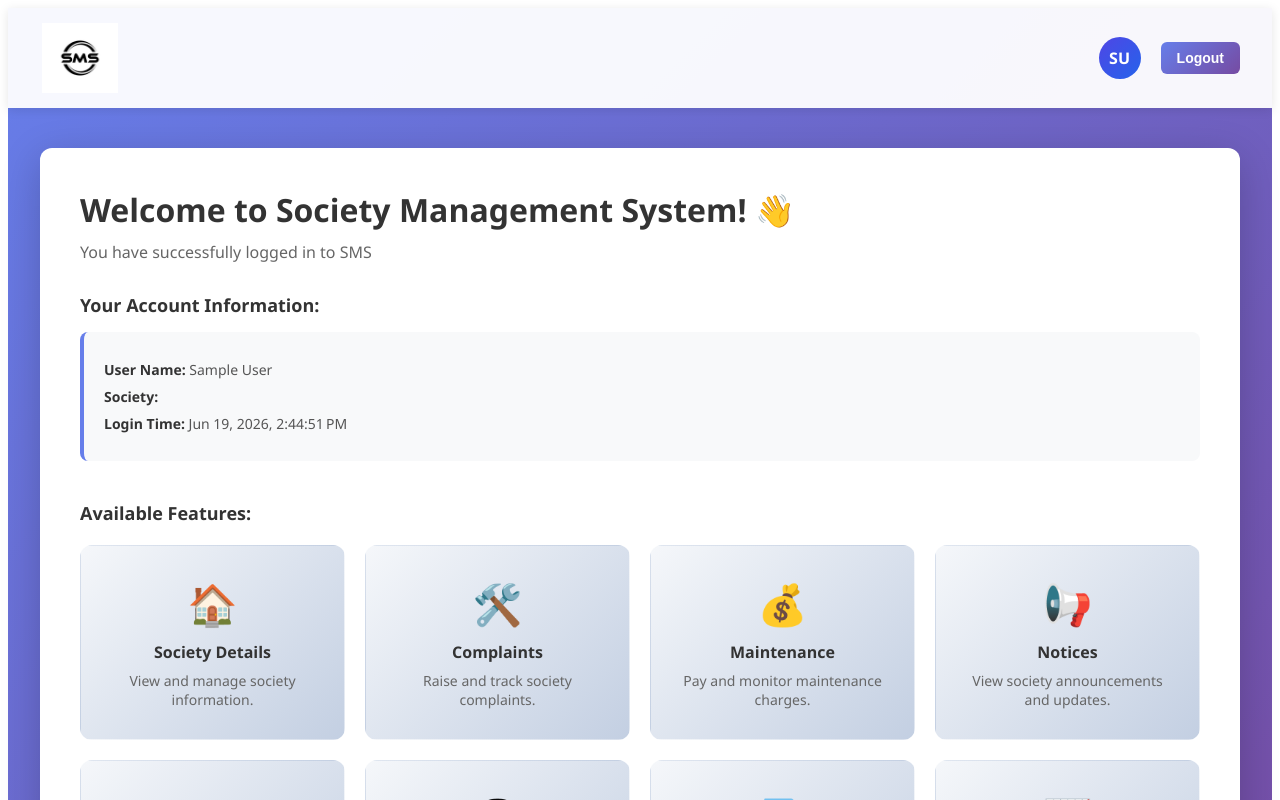
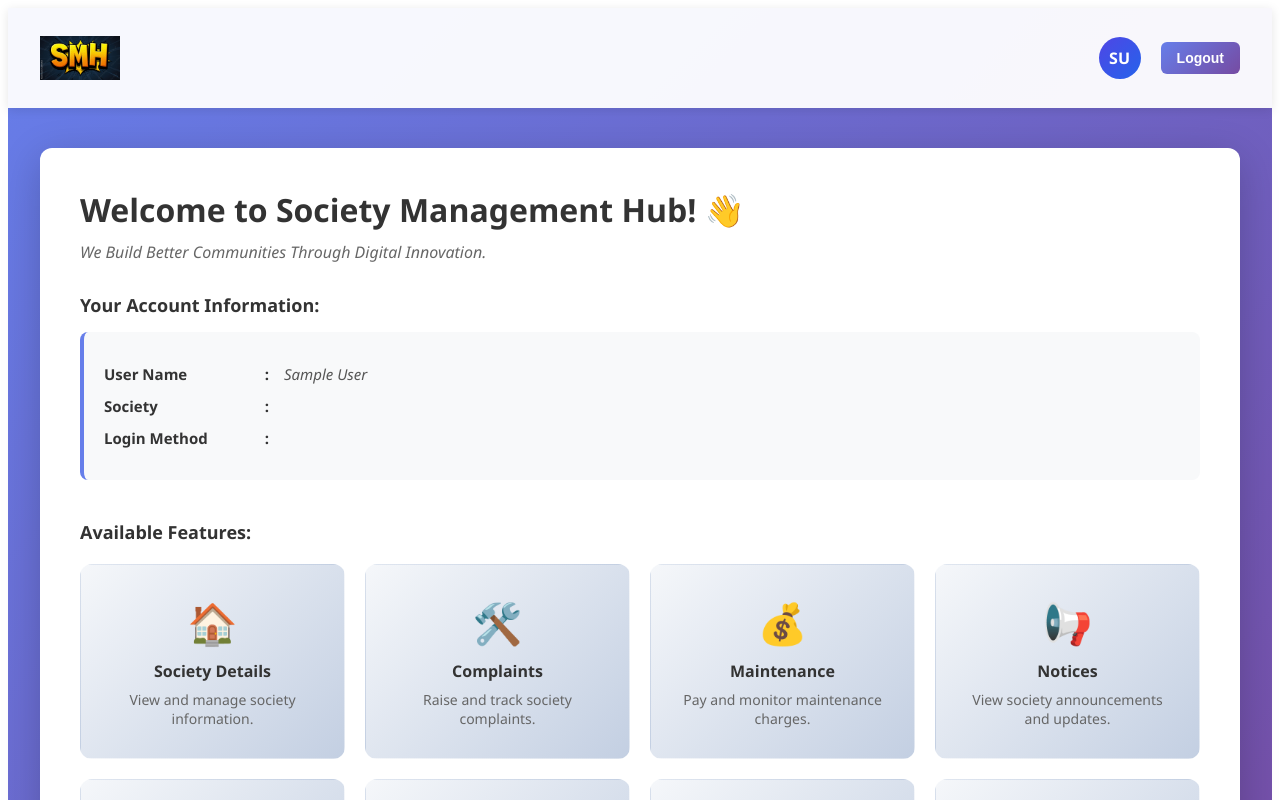
Before and after one commit to saclon-nsp/learningAI, an Angular app: page /home in a window 1280 px wide. Shown: the top 800 px of the page. Built offline with nearby package versions, Linux system fonts and the light colour scheme; sample sign-in values are in the browser's storage.

Commit message:
logo and other changes

```diff
--- a/src/app/auth/login/login.html
+++ b/src/app/auth/login/login.html
@@ -7,13 +7,13 @@
     <div class="login-header">
 
       <div class="logo-circle">
-        SMS
+        SMH
       </div>
 
       <h1>Welcome Back</h1>
 
       <p>
-        Sign in to continue to your Society Management System.
+        Sign in to continue to your Society Management Hub.
       </p>
 
     </div>
--- a/src/app/auth/login/otp-login/otp-login.ts
+++ b/src/app/auth/login/otp-login/otp-login.ts
@@ -249,7 +249,6 @@ export class OtpLogin {
   closePopup(): void {
 
     this.popupService.close();
-    debugger;
     if (this.redirectToHome()) {
       this.authService.isLoggedIn.set(true);
       this.router.navigate(['/home']);
--- a/src/app/auth/login/username-login/username-login.ts
+++ b/src/app/auth/login/username-login/username-login.ts
@@ -82,7 +82,7 @@ export class UsernameLogin implements OnInit {
         next: (res: any) => {
 
           console.log('Login Success', res);
-          debugger
+
           this.isLoading.set(false);
 
           // Save user if required
--- a/src/app/auth/signup/signup.html
+++ b/src/app/auth/signup/signup.html
@@ -7,13 +7,13 @@
     <div class="signup-header">
 
       <div class="logo-circle">
-        SMS
+        SMH
       </div>
 
       <h1>Create Account</h1>
 
       <p>
-        Join SMS and unlock a smarter digital experience.
+        Join SMH and unlock a smarter digital experience.
       </p>
 
     </div>
--- a/src/app/components/home/home.component.css
+++ b/src/app/components/home/home.component.css
@@ -135,6 +135,7 @@
   color: #666;
   margin: 0 0 30px 0;
   font-size: 16px;
+  font-style: italic;
 }
 
 .user-details {
@@ -155,13 +156,31 @@
 }
 
 .info-box p {
-  margin: 8px 0;
+  display: flex;
+  align-items: center;
+  margin: 12px 0;
   color: #555;
-  font-size: 14px;
+  font-size: 15px;
 }
 
-.info-box strong {
+.info-box .label {
+  width: 180px;          /* Fixed width for all labels */
+  font-weight: 600;
   color: #333;
+  position: relative;
+}
+
+.info-box .label::after {
+  content: ":";
+  position: absolute;
+  right: 15px;
+}
+
+.info-box .value {
+  flex: 1;
+  font-style: italic;
+  color: #555;
+  word-break: break-word;
 }
 
 .features {
--- a/src/app/components/home/home.component.html
+++ b/src/app/components/home/home.component.html
@@ -3,8 +3,8 @@
     <div class="navbar-content">
       <div class="navbar-brand">
         <img
-          src="assets/images/sms-logo.png"
-          alt="SMS Logo"
+          src="assets/images/smh-logo.jpg"
+          alt="SMH Logo"
           class="navbar-logo-img">
       </div>
       <div class="navbar-user">
@@ -20,15 +20,26 @@
 
   <div class="main-content">
     <div class="welcome-card">
-      <h1>Welcome to Society Management System! 👋</h1>
-      <p>You have successfully logged in to SMS</p>
+      <h1>Welcome to Society Management Hub! 👋</h1>
+      <p class="slogan">We Build Better Communities Through Digital Innovation.</p>
 
       <div class="user-details">
         <h3>Your Account Information:</h3>
         <div class="info-box">
-          <p><strong>User Name:</strong> {{ currentUser()?.firstName }} {{ currentUser()?.lastName }}</p>
-          <p><strong>Society:</strong> {{ currentUser()?.society_name }}</p>
-          <p><strong>Login Time:</strong> {{ now | date:'medium' }}</p>
+          <p>
+            <span class="label">User Name</span>
+            <span class="value">{{ currentUser()?.firstName }} {{ currentUser()?.lastName }}</span>
+          </p>
+
+          <p>
+            <span class="label">Society</span>
+            <span class="value">{{ currentUser()?.society_name }}</span>
+          </p>
+
+          <p>
+            <span class="label">Login Method</span>
+            <span class="value">{{ currentUser()?.loginMethod }}</span>
+          </p>
         </div>
       </div>
 
--- a/src/app/components/login/login.component.ts
+++ b/src/app/components/login/login.component.ts
@@ -79,7 +79,6 @@ export class LoginComponent implements OnInit {
     this.authService.login(email, password).subscribe({
 
       next: (res: any) => {
-        debugger;
 
         this.isLoading.set(false); // 🔥 stop immediately
 
@@ -98,7 +97,6 @@ export class LoginComponent implements OnInit {
       },
 
       error: (err) => {
-        debugger;
 
         this.isLoading.set(false); // 🔥 MUST be first line
 
--- a/src/app/services/auth.service.ts
+++ b/src/app/services/auth.service.ts
@@ -81,8 +81,8 @@ export class AuthService {
 
         // optional user state (for UI)
         const user: User = {
-          firstName: res?.data?.user?.first_name,
-          lastName: res?.data?.user?.last_name,
+          firstName: res?.data?.user?.first_name.toUpperCase(),
+          lastName: res?.data?.user?.last_name.toUpperCase(),
           loginMethod: "username",
           society_name: "Shashikant Apt"
         };
@@ -104,8 +104,8 @@ export class AuthService {
 
         // optional user state (for UI)
         const user: User = {
-          firstName: res?.data?.user?.first_name,
-          lastName: res?.data?.user?.last_name,
+          firstName: res?.data?.user?.first_name.toUpperCase(),
+          lastName: res?.data?.user?.last_name.toUpperCase(),
           loginMethod: "email",
           society_name: "Shashikant Apt"
         };
@@ -127,8 +127,8 @@ export class AuthService {
 
         // optional user state (for UI)
         const user: User = {
-          firstName: res?.data?.user?.first_name,
-          lastName: res?.data?.user?.last_name,
+          firstName: res?.data?.user?.first_name.toUpperCase(),
+          lastName: res?.data?.user?.last_name.toUpperCase(),
           loginMethod: "otp",
           society_name: "Shashikant Apt"
         };
```
Also changed, not shown: src/assets/images/smh-logo.jpg (added).
